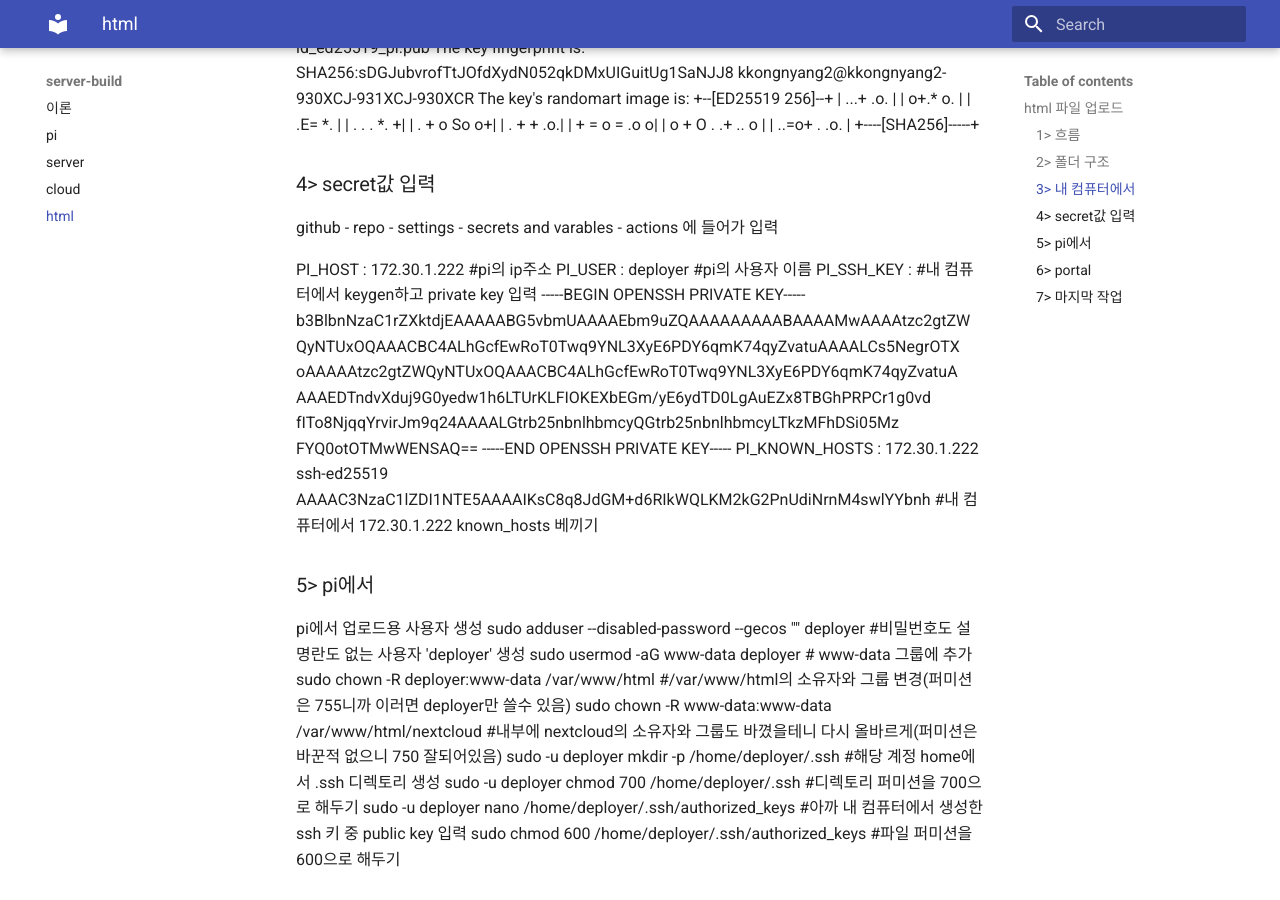
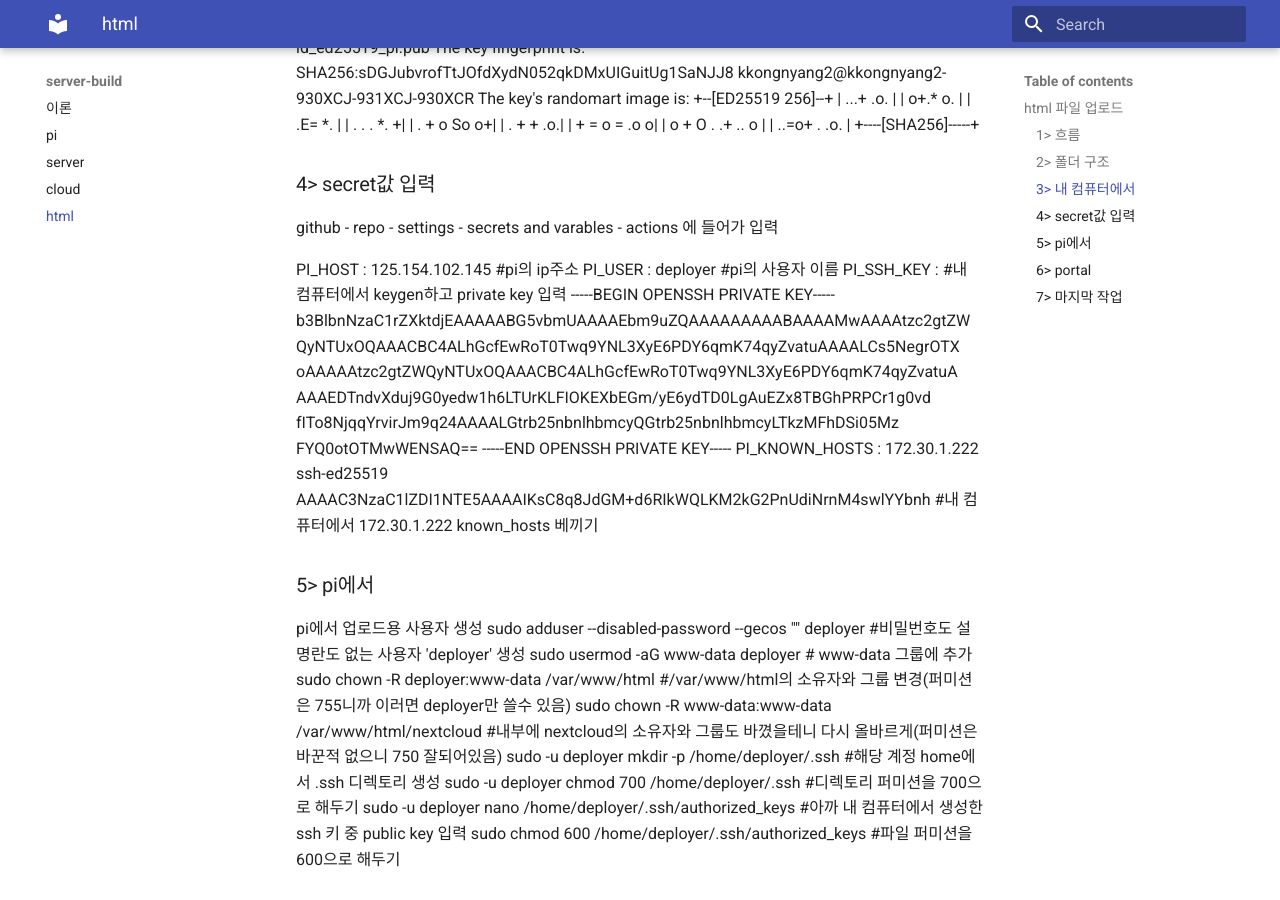
Before and after one commit to kkongnyang2/server-build, an MkDocs documentation site: the page built from docs/4-html.md, in a window 1280 px wide and 900 px high, scrolled down 1838 px. Built offline with MkDocs 1.6.1 and Material for MkDocs 9.7.7, drawn with Linux system fonts in a browser that asks for light colours.

Commit message:
2025.06.17.v10

```diff
--- a/docs/4-html.md
+++ b/docs/4-html.md
@@ -107,7 +107,7 @@ The key's randomart image is:
 
 github - repo - settings - secrets and varables - actions 에 들어가 입력
 
-PI_HOST : 172.30.1.222      #pi의 ip주소
+PI_HOST : 125.154.102.145      #pi의 ip주소
 PI_USER : deployer       #pi의 사용자 이름
 PI_SSH_KEY : #내 컴퓨터에서 keygen하고 private key 입력
 -----BEGIN OPENSSH PRIVATE KEY-----
```
